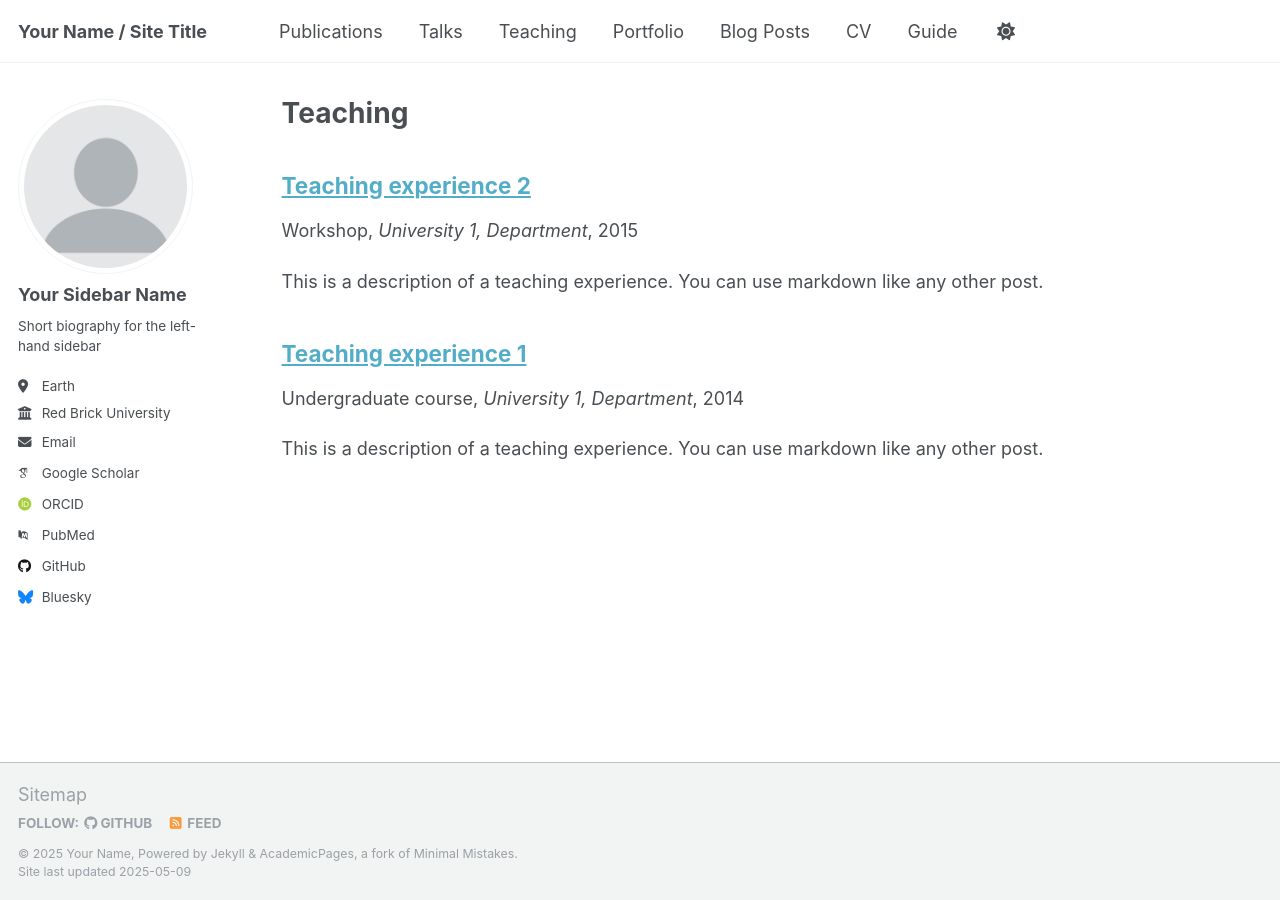
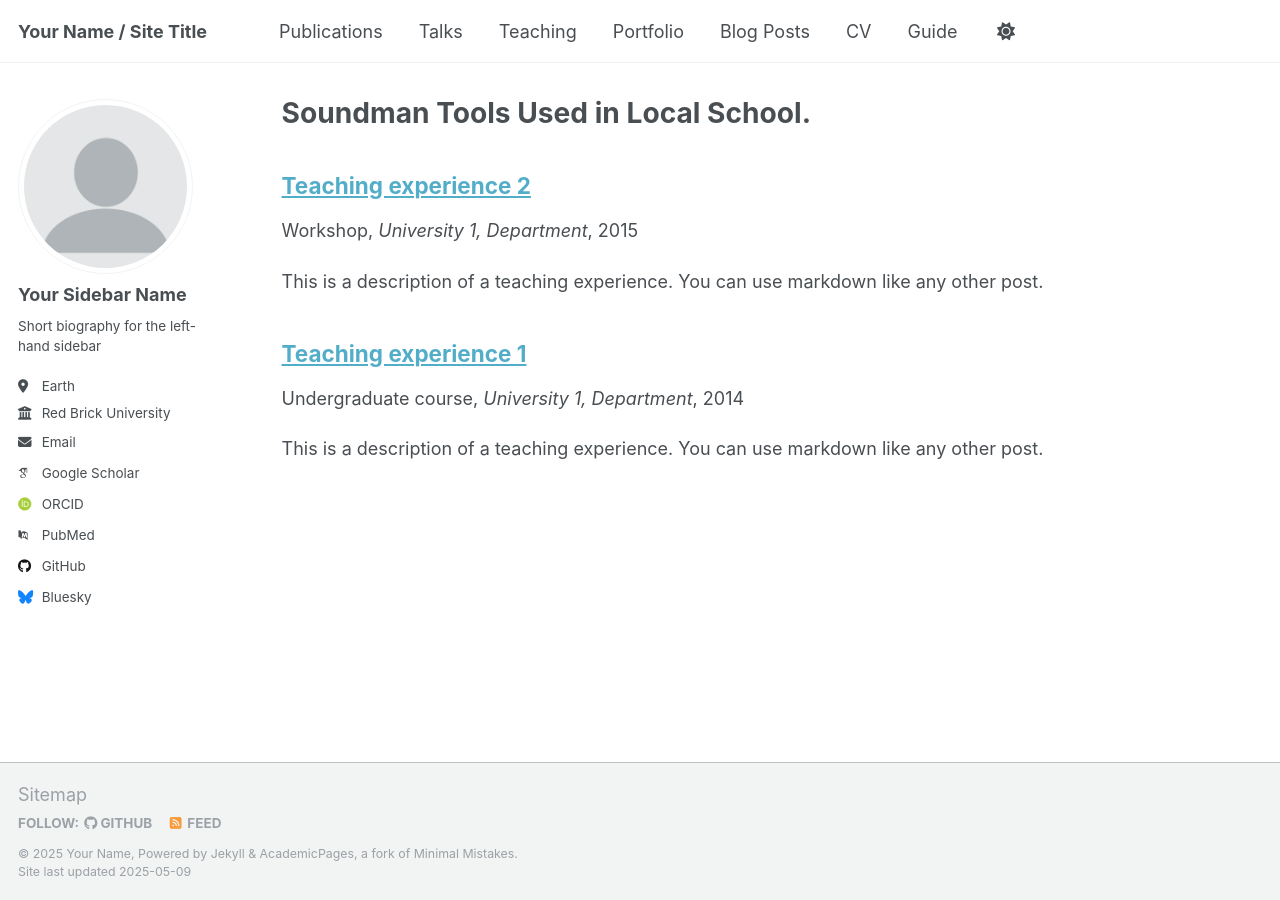
Before and after one commit to CR3B0N1TE/CR3B0N1TE.github.io, a Jekyll site: the page built from _pages/SM tools.html, in a window 1280 px wide. Built offline with Jekyll 4.4.1, drawn with Linux system fonts in a browser that asks for light colours; some web fonts are replaced.

Commit message:
Update and rename teaching.html to SM tools.html

```diff
--- a/_pages/teaching.html
+++ b/_pages/SM tools.html
@@ -1,7 +1,7 @@
 ---
 layout: archive
-title: "Teaching"
-permalink: /teaching/
+title: "Soundman Tools Used in Local School."
+permalink: /SM_tools/
 author_profile: true
 ---
 
```
